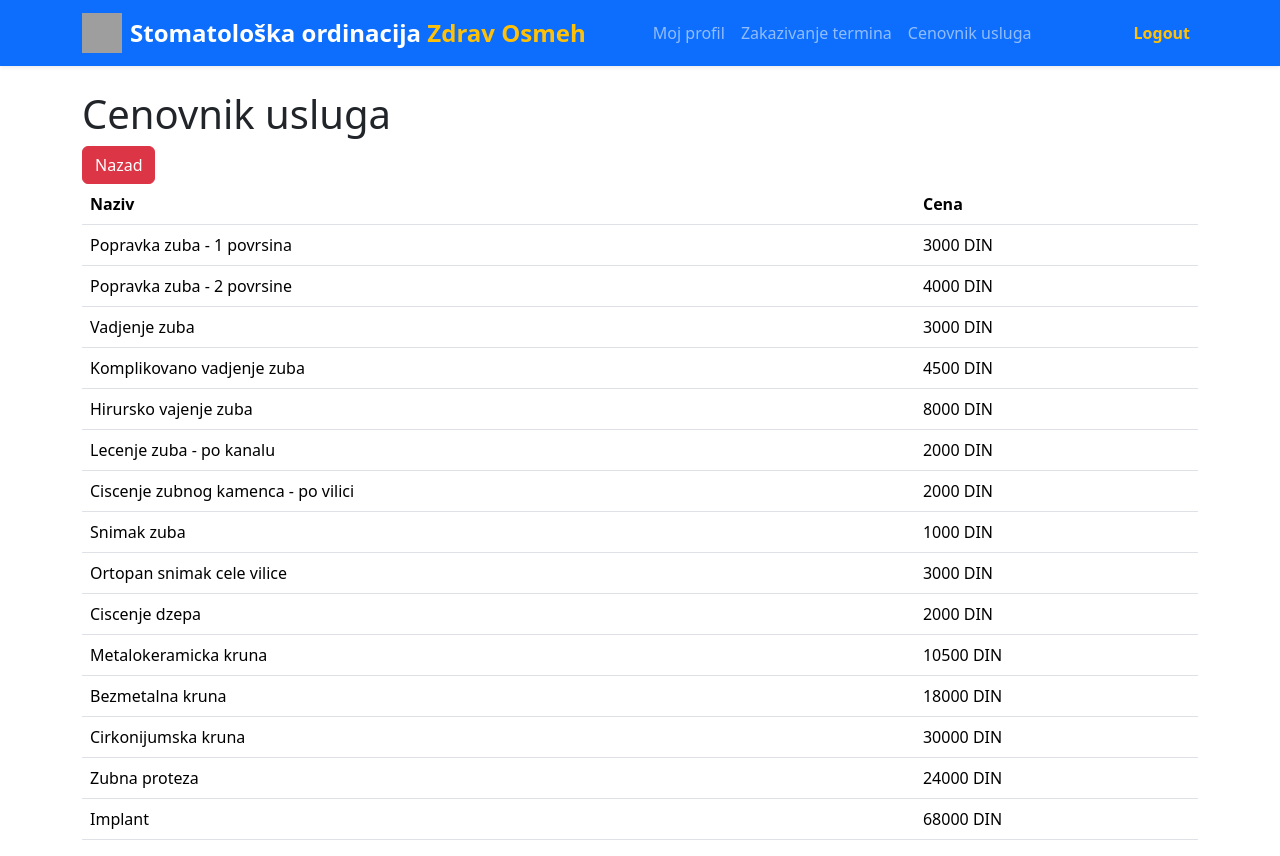
After one commit to MilosRad91/usi-stomatoloska-ordinacija, a Flask app: page /cenovnik in a window 1280 px wide. The commit adds this page. Run offline with Flask 3, Linux system fonts and the light colour scheme; the visitor is signed in with stand-in values (Sample User, id 1); grey boxes are pictures that could not be loaded.

Commit message:
Zakazivanje termina, završavanje termina, intervencije i poboljšanja u UI

```diff
--- a/src/main.py
+++ b/src/main.py
@@ -68,23 +68,34 @@ def pocetna_stranica():
     if 'user_id' not in session:
         return redirect(url_for('login'))
 
-    pacijent = Pacijent.query.filter_by(korisnikID = session['user_id']).first()
+    termini = []
 
-    if pacijent:
-        termini = Termin.query.filter_by(pacijentID=pacijent.idPacijent).order_by(Termin.datum.asc()).all()
+    if session['role'] == 'pacijent':
+        pacijent = Pacijent.query.filter_by(
+            korisnikID=session['user_id']
+        ).first()
 
-        return render_template("pocetna_stranica.html",
-						   user=session['username'],
-						   role=session['role'],
-						   id=session['user_id'],
-						   termini=termini
-						   )
+        termini = Termin.query.filter_by(
+            pacijentID=pacijent.idPacijent
+        ).order_by(Termin.datum.asc()).all()
 
-    return render_template("pocetna_stranica.html",
-						user=session['username'],
-						role=session['role'],
-						id=session['user_id']
-						)
+    elif session['role'] == 'stomatolog':
+        stomatolog = Stomatolog.query.filter_by(
+            korisnikID=session['user_id']
+        ).first()
+
+        termini = Termin.query.filter(
+            Termin.stomatologID == stomatolog.idStomatolog,
+            Termin.status == 'zakazan'   # 👈 KLJUČNA LINIJA
+        ).order_by(Termin.datum.asc()).all()
+
+    return render_template(
+        "pocetna_stranica.html",
+        user=session['username'],
+        role=session['role'],
+        id=session['user_id'],
+        termini=termini
+    )
 
 @app.route('/register', methods=['GET', 'POST'])
 def register():
@@ -225,6 +236,21 @@ def otkazi_termin(termin_id):
 
 	return redirect(url_for('pocetna_stranica'))
 
+@app.route('/stomatolog/otkazi_termin/<int:termin_id>', methods=['POST'])
+def stomatolog_otkazi_termin(termin_id):
+    if 'user_id' not in session or session['role'] != 'stomatolog':
+        return redirect(url_for('login'))
+
+    termin = Termin.query.get(termin_id)
+
+    if not termin:
+        return redirect(url_for('pocetna_stranica'))
+
+    termin.status = 'otkazan'
+    db.session.commit()
+
+    return redirect(url_for('pocetna_stranica'))
+
 @app.route('/profil')
 def profil():
 	if 'user_id' not in session:
@@ -299,6 +325,51 @@ def izmeni_profil():
     return render_template('izmeni_profil.html', korisnik=korisnik, spec=spec)
 
 
+@app.route('/cenovnik')
+def cenovnik():
+	return render_template('cenovnik.html',user=session['username'], role=session['role'])
+
+@app.route('/zavrsi_termin/<int:termin_id>', methods=['GET', 'POST'])
+def zavrsi_termin(termin_id):
+    if 'user_id' not in session or session['role'] != 'stomatolog':
+        return redirect(url_for('login'))
+
+    termin = Termin.query.get(termin_id)
+    if not termin or termin.status != 'zakazan':
+        return redirect(url_for('pocetna_stranica'))
+
+    # Dohvati sve sestre da ih prikažemo u dropdown-u
+    sestre = StomatoloskaSestra.query.all()
+
+    if request.method == 'GET':
+        return render_template('zavrsi_termin.html', termin=termin, sestre=sestre)
+
+    if request.method == 'POST':
+        naziv = request.form['naziv']
+        opis = request.form['opis']
+        cena = request.form['cena']
+        sestra_id = request.form['sestra']  # ID iz dropdown-a
+
+        if sestra_id == '' or sestra_id is None:
+            sestra_id = None
+        else:
+            sestra_id = int(sestra_id)
+
+        nova_intervencija = Intervencija(
+            naziv=naziv,
+            opis=opis,
+            cena=cena,
+            terminID=termin.idTermin,
+            stomatologID=termin.stomatologID,
+            stomatoloskaSestraID=sestra_id
+        )
+
+        db.session.add(nova_intervencija)
+        termin.status = 'realizovan'
+        db.session.commit()
+
+        return redirect(url_for('pocetna_stranica'))
+
 
 
 if __name__ == '__main__':
--- a/src/templates/base.html
+++ b/src/templates/base.html
@@ -28,7 +28,7 @@
                 <ul class="navbar-nav mx-auto">
                     <li class="nav-item"><a class="nav-link" href="/profil">Moj profil</a></li>
                     <li class="nav-item"><a class="nav-link" href="/zakazi_termin">Zakazivanje termina</a></li>
-                    <li class="nav-item"><a class="nav-link" href="/pocetna_stranica">Cenovnik usluga</a></li>
+                    <li class="nav-item"><a class="nav-link" href="/cenovnik">Cenovnik usluga</a></li>
                 </ul>
 
                 <ul class="navbar-nav ms-auto">
@@ -43,8 +43,8 @@
             <div class="collapse navbar-collapse" id="navMenu">
                 <ul class="navbar-nav ms-auto">
                     <li class="nav-item"><a class="nav-link" href="/pocetna_stranica">Početna</a></li>
-                    <li class="nav-item"><a class="nav-link" href="/profil">MUNEM</a></li>
-                    <li class="nav-item"><a class="nav-link" href="/zakazi_termin">DOBRO</a></li>
+                    <li class="nav-item"><a class="nav-link" href="/profil">Profil</a></li>
+                    <li class="nav-item"><a class="nav-link" href="/zakazi_termin">Medicinske dokumentacije</a></li>
                     <li class="nav-item"><a class="nav-link text-warning fw-bold" href="/logout">Logout</a></li>
                 </ul>
             </div>
@@ -69,6 +69,7 @@
                 <tr>
                     <th>ID</th>
                     <th>Datum</th>
+                    <th>Vreme</th>
                     <th>Status</th>
                     <th>Opcije</th>
                 </tr>
@@ -77,7 +78,8 @@
                 {% for t in termini %}
                 <tr>
                     <td>{{t.idTermin}}</td>
-                    <td>{{t.datum}}</td>
+                    <td>{{t.datum.strftime('%d-%m-%Y')}}</td>
+                    <td>{{ t.datum.strftime('%H:00') }} – {{ (t.datum.hour + 1) }}:00</td>
                     {% if t.status == 'realizovan' %}
                     <td class="table-success">{{t.status}}</td>
                     {% endif %}
@@ -104,6 +106,49 @@
 
         {% endif %}
 
+        {% if session['role'] == 'stomatolog' %}
+        <h1>Zakazani termini</h1>
+        <table class="table">
+            <thead>
+                <tr>
+                    <th>ID</th>
+                    <th>Ime i prezime pacijenta</th>
+                    <th>Telefon</th>
+                    <th>Datum</th>
+                    <th>Vreme</th>
+                    <th>Alergije</th>
+                    <th>Opcije</th>
+                </tr>
+            </thead>
+            <tbody>
+                {% for t in termini %}
+                <tr>
+                    <td>{{ t.idTermin }}</td>
+                    <td>{{ t.pacijent.ime }} {{ t.pacijent.prezime }}</td>
+                    <td>{{ t.pacijent.broj_telefona }}</td>
+                    <td>{{ t.datum.strftime('%d-%m-%Y') }}</td>
+                    <td>{{ t.datum.strftime('%H:00') }} – {{ t.datum.hour + 1 }}:00</td>
+                    <td>{{ t.pacijent.alergije or 'Nema' }}</td>
+                    <td>
+                        <form method="POST" class="d-inline"
+                            action="{{ url_for('stomatolog_otkazi_termin', termin_id=t.idTermin) }}"
+                            onsubmit="return confirm('Da li ste sigurni da želite da otkazete termin?');">
+                            <button class="btn btn-danger btn-sm">Otkaži</button>
+                        </form>
+
+                        <form action="{{ url_for('zavrsi_termin', termin_id=t.idTermin)}}" class="d-inline"
+                            onsubmit="return confirm('Da li ste sigurni da želite da završite termin?');">
+                            <button class="btn btn-success btn-sm">
+                                Završi
+                            </button>
+                        </form>
+                    </td>
+                </tr>
+                {% endfor %}
+            </tbody>
+        </table>
+        {% endif %}
+
         {% endblock %}
 
     </div>
--- /dev/null
+++ b/src/templates/cenovnik.html
@@ -0,0 +1,78 @@
+{% extends "base.html" %}
+
+{% block title %}Cenovnik{% endblock %}
+
+{% block content %}
+<h1>Cenovnik usluga</h1>
+<a href="pocetna_stranica"><button class="btn btn-danger">Nazad</button></a>
+<table class="table">
+    <thead>
+        <tr>
+            <th>Naziv</th>
+            <th>Cena</th>
+        </tr>
+    </thead>
+    <tbody>
+        <tr>
+            <td>Popravka zuba - 1 povrsina</td>
+            <td>3000 DIN</td>
+        </tr>
+        <tr>
+            <td>Popravka zuba - 2 povrsine</td>
+            <td>4000 DIN</td>
+        </tr>
+        <tr>
+            <td>Vadjenje zuba</td>
+            <td>3000 DIN</td>
+        </tr>
+        <tr>
+            <td>Komplikovano vadjenje zuba</td>
+            <td>4500 DIN</td>
+        </tr>
+        <tr>
+            <td>Hirursko vajenje zuba</td>
+            <td>8000 DIN</td>
+        </tr>
+        <tr>
+            <td>Lecenje zuba - po kanalu</td>
+            <td>2000 DIN</td>
+        </tr>
+        <tr>
+            <td>Ciscenje zubnog kamenca - po vilici</td>
+            <td>2000 DIN</td>
+        </tr>
+        <tr>
+            <td>Snimak zuba</td>
+            <td>1000 DIN</td>
+        </tr>
+        <tr>
+            <td>Ortopan snimak cele vilice</td>
+            <td>3000 DIN</td>
+        </tr>
+        <tr>
+            <td>Ciscenje dzepa</td>
+            <td>2000 DIN</td>
+        </tr>
+        <tr>
+            <td>Metalokeramicka kruna</td>
+            <td>10500 DIN</td>
+        </tr>
+        <tr>
+            <td>Bezmetalna kruna</td>
+            <td>18000 DIN</td>
+        </tr>
+        <tr>
+            <td>Cirkonijumska kruna</td>
+            <td>30000 DIN</td>
+        </tr>
+        <tr>
+            <td>Zubna proteza</td>
+            <td>24000 DIN</td>
+        </tr>
+        <tr>
+            <td>Implant</td>
+            <td>68000 DIN</td>
+        </tr>
+    </tbody>
+</table>
+{% endblock %}
```
Also changed, not shown: src/templates/zavrsi_termin.html (added, +34 -0 lines).
